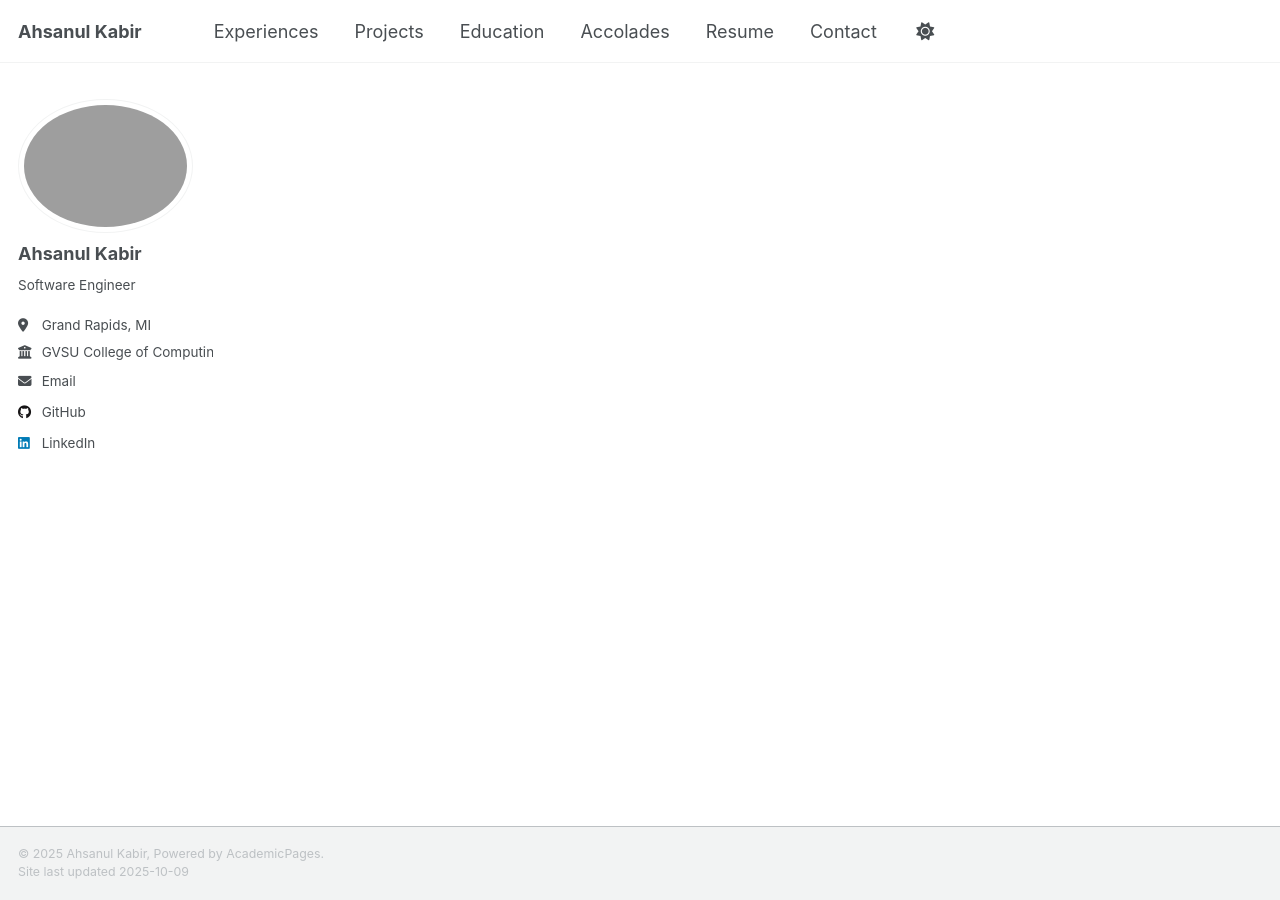
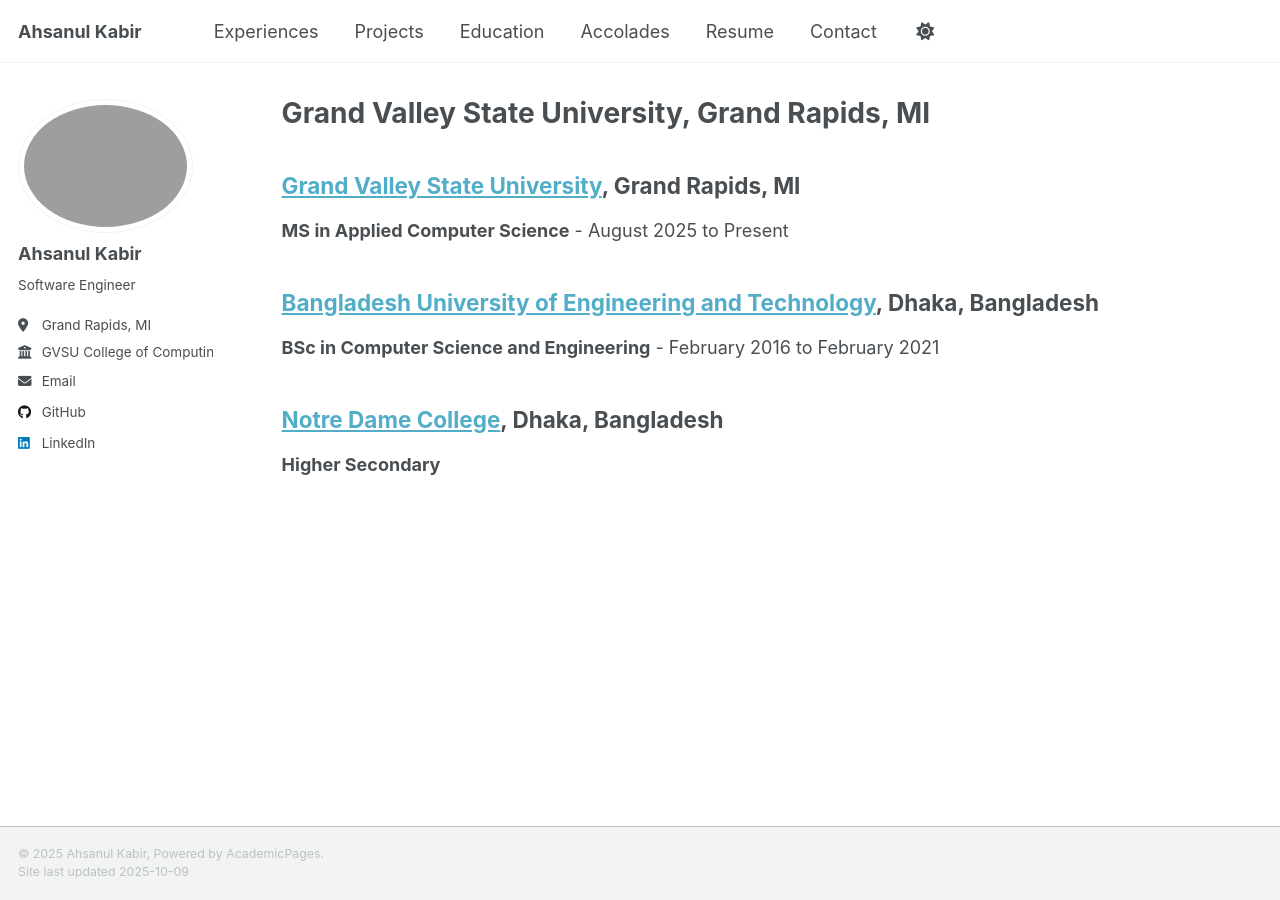
Before and after one commit to kowshid/kowshid.github.io, a Jekyll site: the page built from _pages/education.md, in a window 1280 px wide. Built offline with Jekyll 4.4.1, drawn with Linux system fonts in a browser that asks for light colours; a script that is not in the unit is left out; our own code applies the rules of GitHub Pages for plain Markdown files.

Commit message:
Add Education Information

```diff
--- a/_pages/education.md
+++ b/_pages/education.md
@@ -1,6 +1,19 @@
 ---
+layout: archive
 permalink: /education/
 author_profile: true
 redirect_from:
   - /education.html
 ---
+
+
+## [Grand Valley State University](https://www.gvsu.edu/), Grand Rapids, MI
+**MS in Applied Computer Science** - August 2025 to Present
+
+
+## [Bangladesh University of Engineering and Technology](https://www.buet.ac.bd/web/), Dhaka, Bangladesh
+**BSc in Computer Science and Engineering** - February 2016 to February 2021
+
+
+## [Notre Dame College](https://www.ndc.edu.bd/), Dhaka, Bangladesh
+**Higher Secondary**
```
Also changed, not shown: _pages/resume.md (+3 -1 lines).
